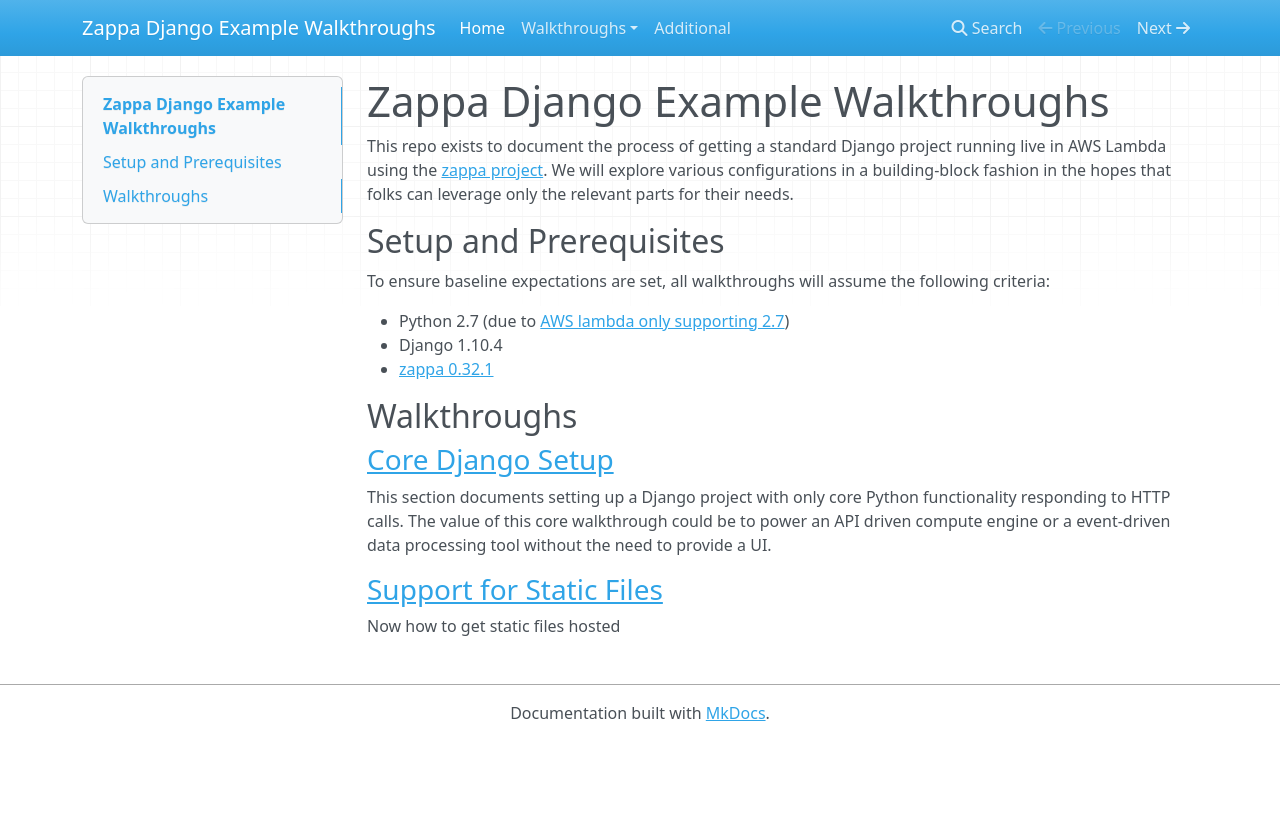
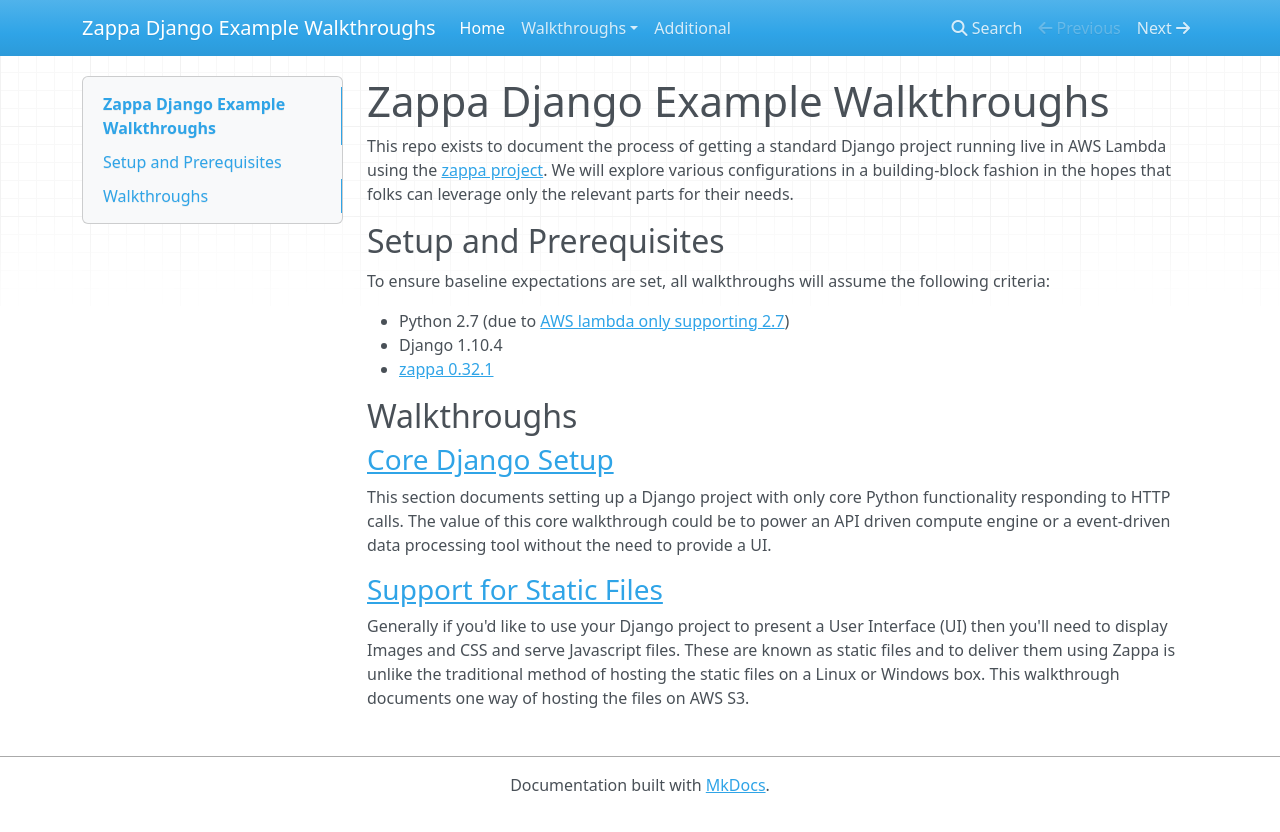
Before and after one commit to edgarroman/zappa-django-guide, an MkDocs documentation site: the page built from docs/index.md, in a window 1280 px wide. Shown: the top 832 px of the page. Built offline with MkDocs 1.6.1, drawn with Linux system fonts in a browser that asks for light colours; nearby versions of some CDN libraries; old or Windows-style settings are respelled for this version of MkDocs.

Commit message:
updated static page desc on index

```diff
--- a/docs/index.md
+++ b/docs/index.md
@@ -19,4 +19,4 @@
 
 ### [Support for Static Files](static_files.md)
 
-Now how to get static files hosted
+Generally if you'd like to use your Django project to present a User Interface (UI) then you'll need to display Images and CSS and serve Javascript files.  These are known as static files and to deliver them using Zappa is unlike the traditional method of hosting the static files on a Linux or Windows box.  This walkthrough documents one way of hosting the files on AWS S3.
```
